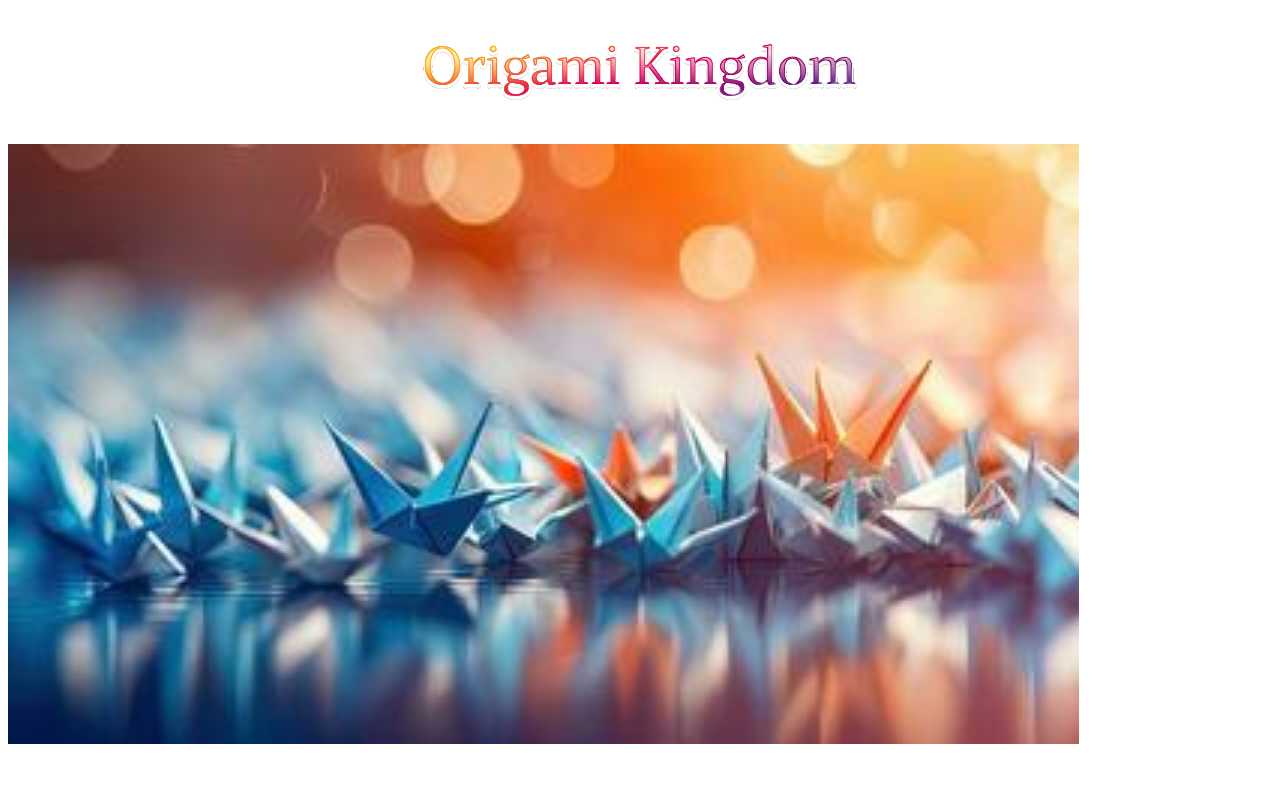
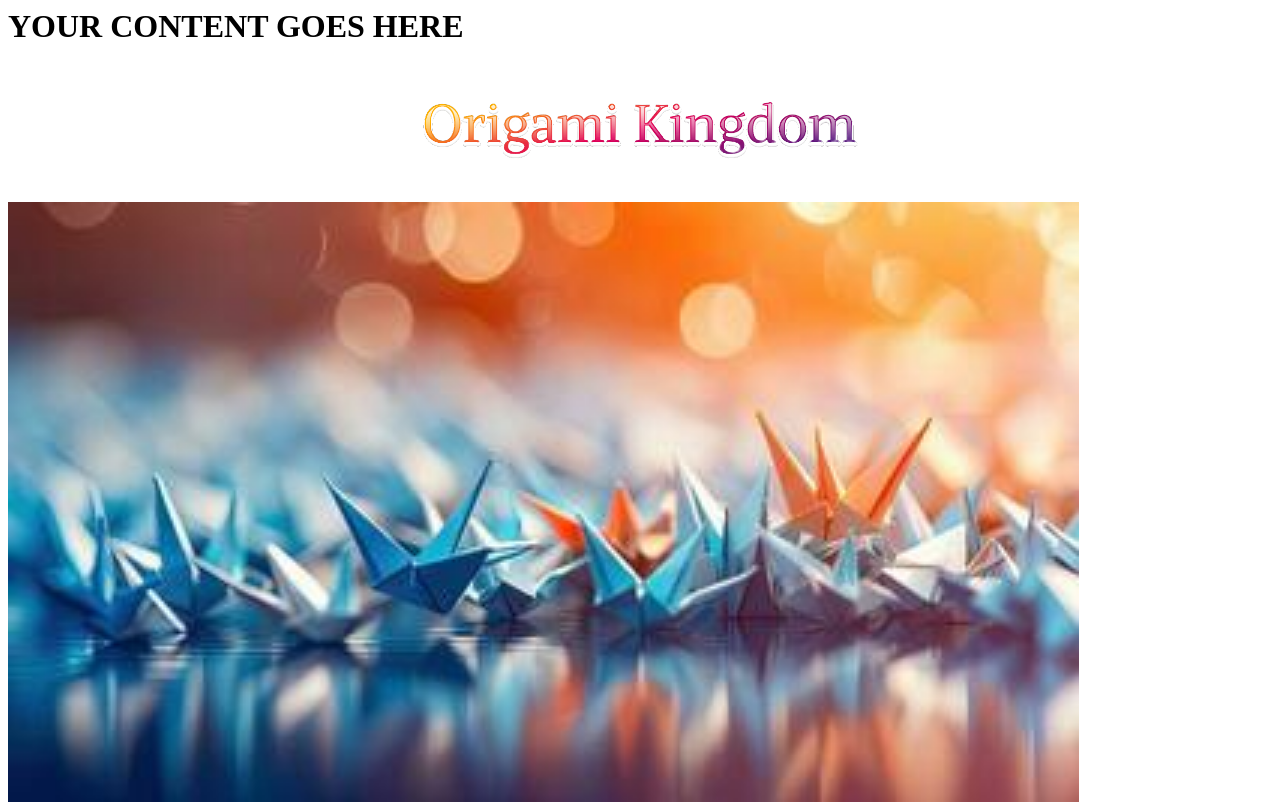
Before and after one commit to 22FChan/22FChan.github.io, a plain HTML site: page index.html in a window 1280 px wide. Drawn offline with Linux system fonts and the light colour scheme.

Commit message:
Update index.html

```diff
--- a/index.html
+++ b/index.html
@@ -3,6 +3,8 @@
     <title>Origami Kingdom</title>
   </head>
   <body>
+   <div class="container">
+	<h1>YOUR CONTENT GOES HERE</h1>
    <center>
    <img src="Origami Kingdom(NoBackground).png"
         alt="Origami Kingdom"
```
